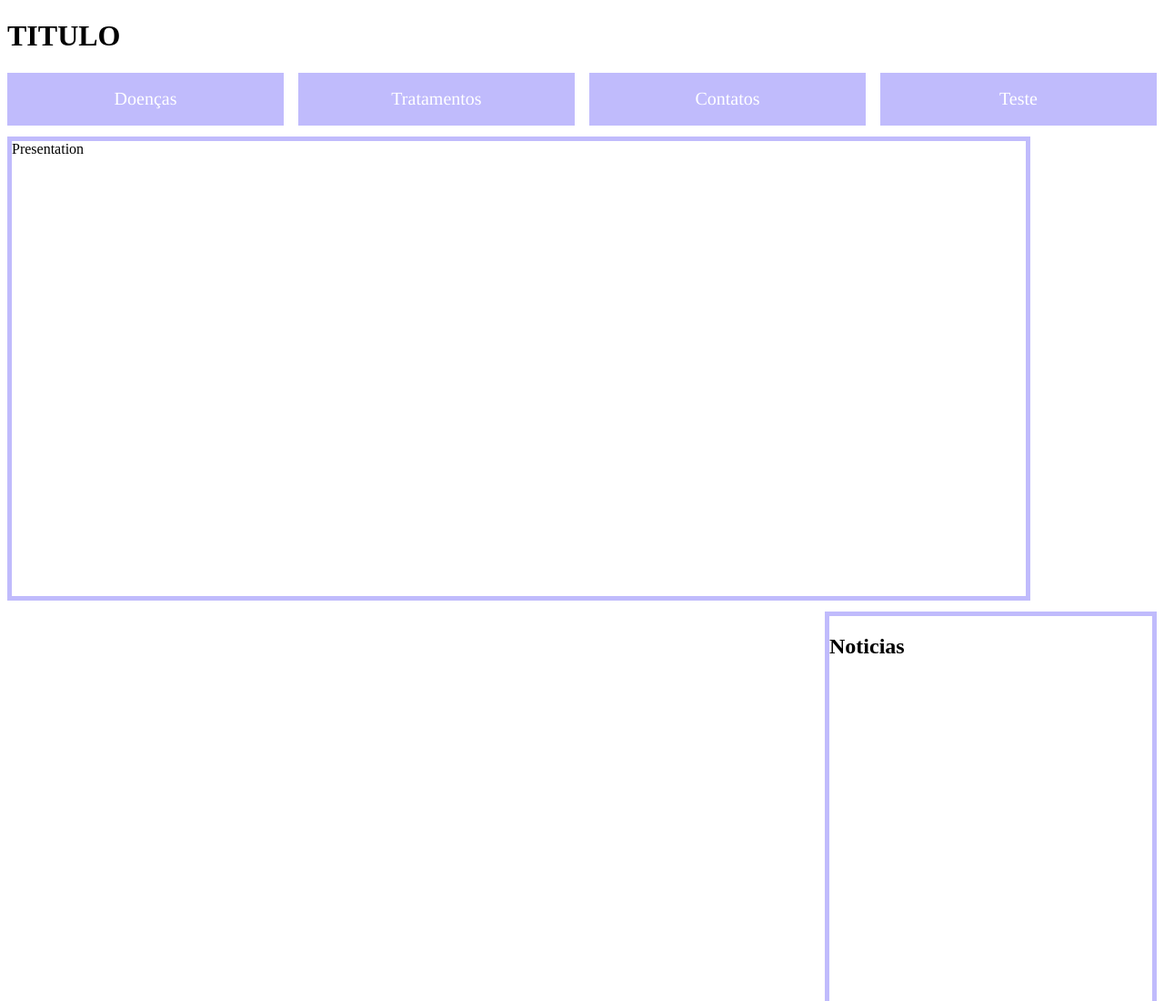
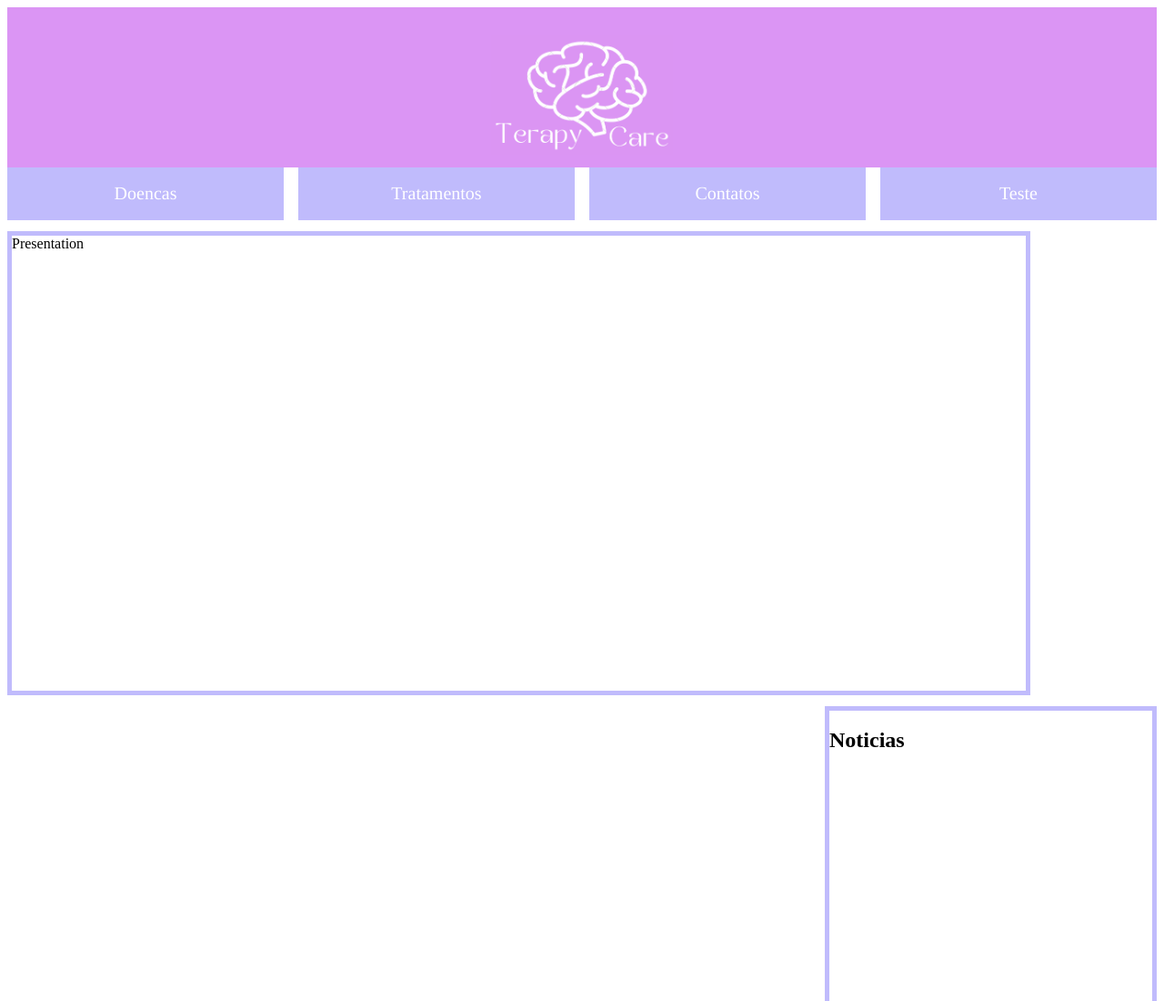
Before and after one commit to ymatzz/project_fund_web, a plain HTML site: page index.html in a window 1280 px wide. Shown: the top 1100 px of the page at 91% size. Drawn offline with Linux system fonts and the light colour scheme.

Commit message:
paginaindex

```diff
--- a/index.css
+++ b/index.css
@@ -1,4 +1,3 @@
-
 .logoetitulo{
     background-color: #DB95F4;
     text-align: center;
--- a/index.html
+++ b/index.html
@@ -1,23 +1,26 @@
-<!DOCTYPE HTML>
-<html lang="pt-BR">
+<!Doctype html>
+<html>
     <head>
         <meta charset="UTF-8">
-    <meta name="author" content="Deborah Abreu, Marcos Minhano e Matheus Fernandes">
-    <title> Sáude mental, ajuda para todos </title>
-    <link rel="stylesheet" type="text/css" href="index.css">
+        <meta charset="Deborah, Marcos e Matheus">
+        <title>Sáude mental, ajuda para todos</title>
+		<link rel = "stylesheet" type="text/css" href="index.css">
     </head>
-<body id="corpo">
-    <header id="header">
-        <h1> TITULO </h1>
-    </header>
+    <body>
+        <header>
+			<div class="logoetitulo">
+				<h1></h1>
+				<img src = "logo.png" width="200">
+			</div>
             <nav id="navSuperior">
                 <ul class="listaMenu">
-            <li class="itensLista"> <a class="linksLista" href="#"> Doenças </a> </li>
+					<li class="itensLista"> <a class="linksLista" href="#"> Doencas </a> </li>
 					<li class="itensLista"> <a class="linksLista" href="#"> Tratamentos </a> </li>
 					<li class="itensLista"> <a class="linksLista" href="#"> Contatos </a> </li>
 					<li class="itensLista"> <a class="linksLista" href="#"> Teste </a> </li>
 				</ul>
             </nav>
+            </header>
             <main class="blocos">
                 <article id="blocoEsquerdo">
                     <text> Presentation </text>
@@ -40,4 +43,6 @@
             <footer class="footer">
                 <h2> FOOTER </h2>
             </footer>
+
     </body>
+</html>
```
Also changed, not shown: img.jpg (added), logo.png (added). Lines whose indentation alone changed are shown as unchanged.
